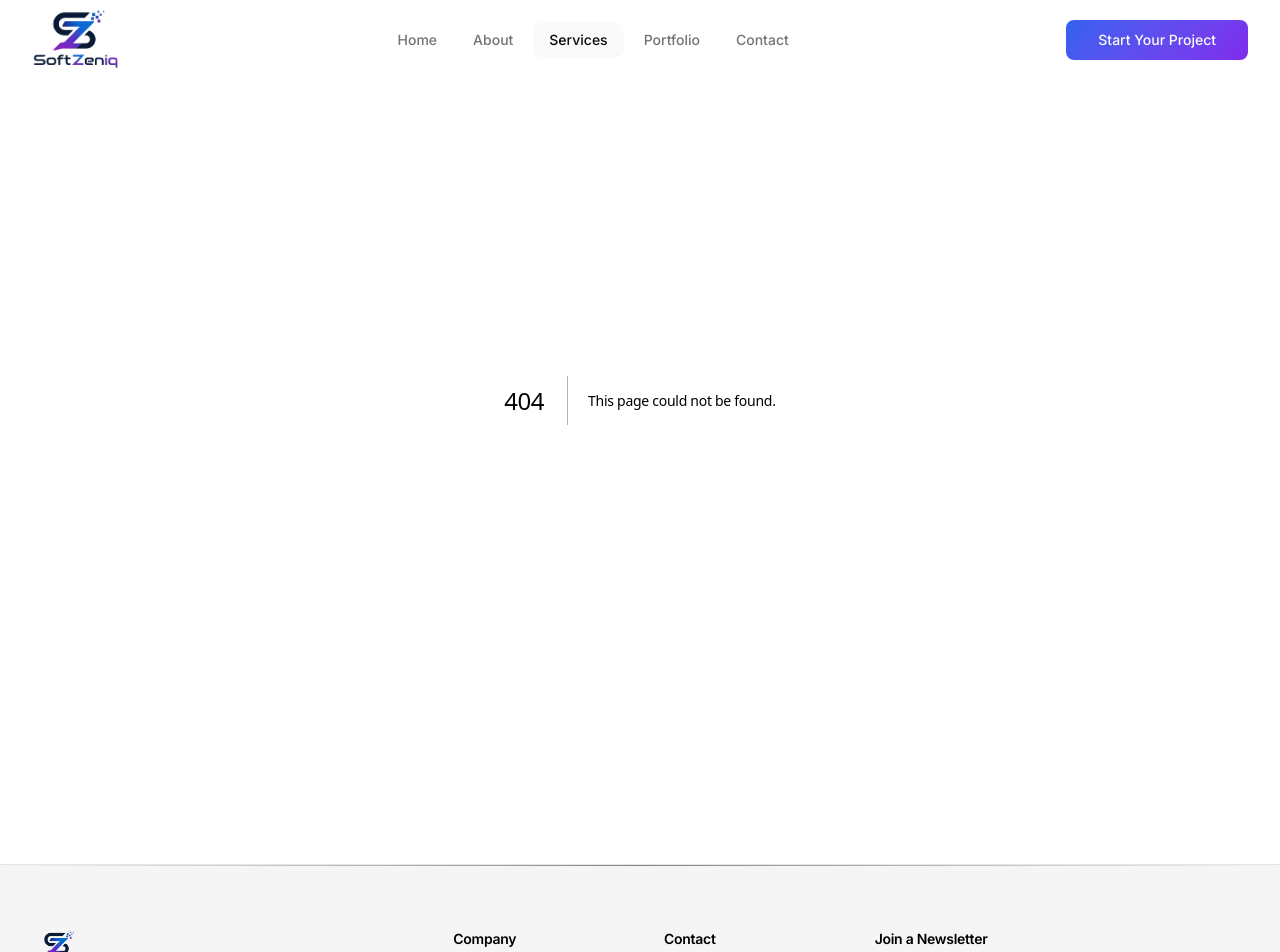
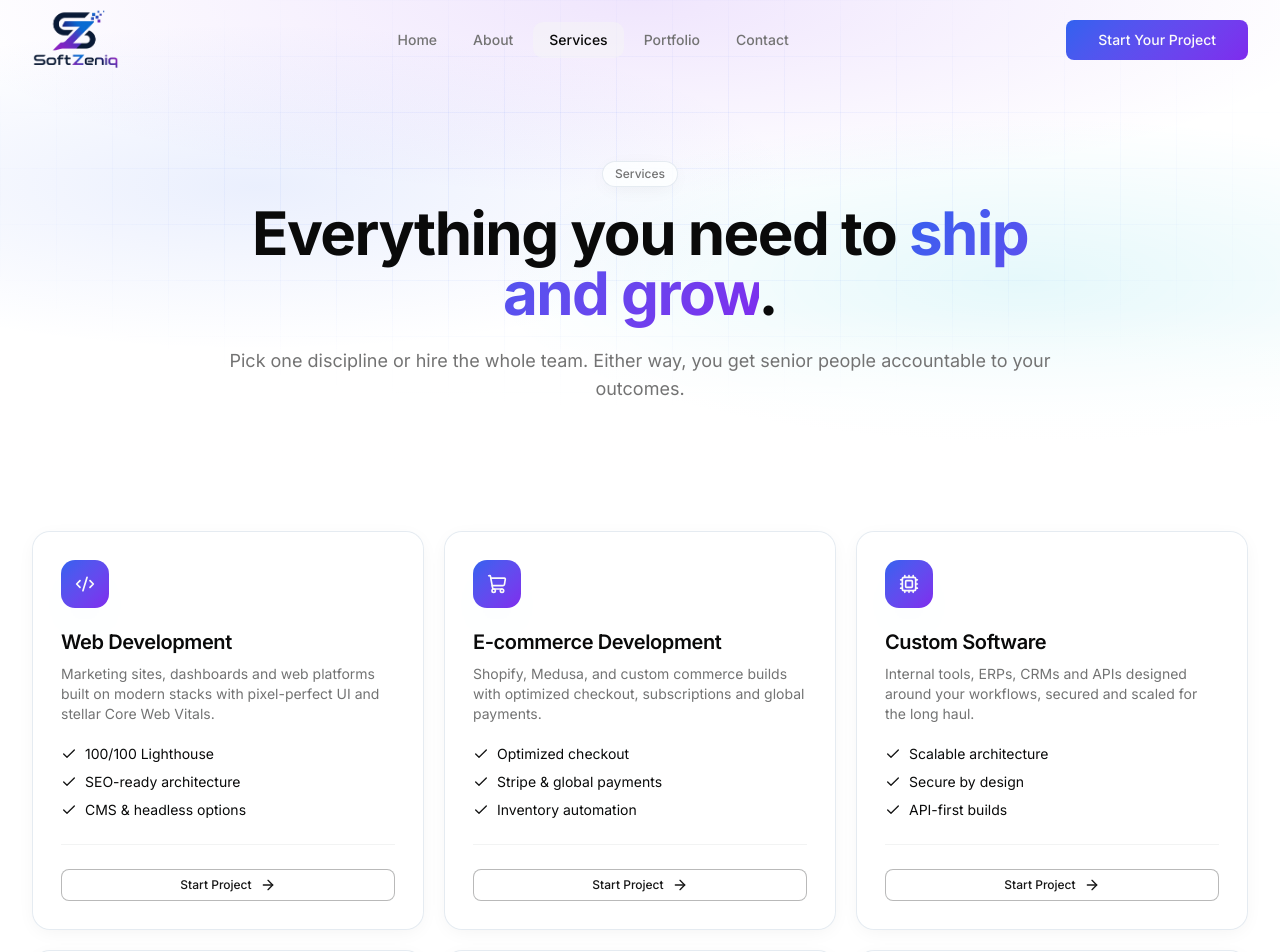
Before and after one commit to arsuhan677/Softzeniq, a Next.js app: page /services in a window 1280 px wide. Before the commit this address had no page. Shown: the top 952 px of the page. Built offline with nearby package versions, Linux system fonts and the light colour scheme.

Commit message:
service page done and home and about page hero section ui enhance

```diff
--- a/app/about/page.tsx
+++ b/app/about/page.tsx
@@ -5,7 +5,7 @@ import WhyUs from "@/components/about/WhyUs";
 
 export default function about() {
   return (
-    <div className="flex flex-col flex-1 w-full items-center justify-center mt-14 sm:mt-18">
+    <div className="flex flex-col flex-1 w-full items-center justify-center ">
       <AboutHero />
       <MissionVision />
       <NarrationStory />
--- a/app/page.tsx
+++ b/app/page.tsx
@@ -11,7 +11,7 @@ import WhyChosseUs from "@/components/home/WhyChooseUs";
 
 export default function Home() {
   return (
-    <div className="flex flex-col flex-1 items-center justify-center mt-14 sm:mt-18">
+    <div className="flex flex-col flex-1 items-center justify-center ">
       {/* <h1 className="text-3xl font-bold underline">Hello world!</h1> */}
       <HeroSection />
       <Stats />
--- /dev/null
+++ b/app/services/page.tsx
@@ -0,0 +1,9 @@
+import Services from "@/components/service/Service";
+
+export default function page() {
+  return (
+    <div>
+      <Services />
+    </div>
+  );
+}
--- a/components/home/CircuitBoard.tsx
+++ b/components/home/CircuitBoard.tsx
@@ -250,8 +250,11 @@ const CircuitBoard = ({ children }: { children: React.ReactNode }) => {
   }, [dimensions, mousePosition]);
 
   return (
-    <div className="relative w-full min-h-[500px] flex items-center justify-center flex-col overflow-hidden rounded-high ">
-      <canvas ref={canvasRef} className="absolute inset-0 w-full h-full z-10" />
+    <div className="relative w-full min-h-[600px]  flex items-center justify-center flex-col overflow-hidden rounded-high ">
+      <canvas
+        ref={canvasRef}
+        className="absolute inset-0 pt-16 w-full h-full z-10"
+      />
       <div
         className="absolute inset-0 relative-15"
         style={{ background: "var(--gradient-hero)" }}
--- a/components/home/HeroSection.tsx
+++ b/components/home/HeroSection.tsx
@@ -11,7 +11,7 @@ import { Button } from "../ui/button";
 export default function HeroSection() {
   return (
     <CircuitBoard>
-      <div className="max-w-7xl mx-auto px-5 sm:px-8 text-center relative z-20 ">
+      <div className="max-w-7xl mx-auto px-5 sm:px-8 pt-20 pb-10 text-center relative z-20 ">
         <motion.div
           initial={{ opacity: 0, y: 20 }}
           animate={{ opacity: 1, y: 0 }}
--- /dev/null
+++ b/components/service/Service.tsx
@@ -0,0 +1,189 @@
+import { Button } from "@/components/ui/button";
+import { services } from "@/data/Service";
+import { ArrowRight, Check } from "lucide-react";
+import Link from "next/link";
+import { GridBackdrop } from "../shared/GridBackDrop";
+import { Reveal } from "../shared/Revel";
+import { SectionHeading } from "../shared/SectionHeading";
+
+// export const Route = createFileRoute("/services")({
+//   head: () => ({
+//     meta: [
+//       { title: "Services — SoftZeniq" },
+//       {
+//         name: "description",
+//         content:
+//           "Web, e-commerce, custom software, mobile, UI/UX, SEO and ads — eight disciplines, one senior team. Explore SoftZeniq services.",
+//       },
+//       { property: "og:title", content: "Services — SoftZeniq" },
+//       {
+//         property: "og:description",
+//         content: "Web, software, mobile, design and growth — by a senior team.",
+//       },
+//       { property: "og:url", content: "/services" },
+//     ],
+//     links: [{ rel: "canonical", href: "/services" }],
+//   }),
+//   component: Services,
+// });
+
+const tiers = [
+  {
+    name: "Launch",
+    price: "$4.9k",
+    period: "/ project",
+    desc: "Marketing site or MVP in 2–3 weeks.",
+    features: ["Up to 6 pages", "Design + build", "SEO setup", "Analytics"],
+    cta: "Start small",
+  },
+  {
+    name: "Scale",
+    price: "$14k",
+    period: "/ month",
+    desc: "Embedded product team for growing companies.",
+    features: [
+      "Dedicated team",
+      "Weekly releases",
+      "Design + eng + growth",
+      "Priority Slack",
+    ],
+    highlight: true,
+    cta: "Most popular",
+  },
+  {
+    name: "Enterprise",
+    price: "Custom",
+    period: "",
+    desc: "Complex platforms with SLAs and dedicated infra.",
+    features: [
+      "SOC 2 ready",
+      "99.99% uptime",
+      "Dedicated PM",
+      "Quarterly roadmap",
+    ],
+    cta: "Let's talk",
+  },
+];
+
+export default function Services() {
+  return (
+    <>
+      <section className="relative pt-40 pb-16 overflow-hidden">
+        <GridBackdrop />
+        <div className="max-w-4xl mx-auto px-5 sm:px-8 text-center">
+          <Reveal>
+            <span className="inline-flex items-center gap-2 rounded-full glass px-3 py-1 text-xs font-medium text-muted-foreground mb-4">
+              Services
+            </span>
+            <h1 className="text-4xl sm:text-6xl font-bold tracking-tight">
+              Everything you need to{" "}
+              <span className="text-gradient">ship and grow</span>.
+            </h1>
+            <p className="mt-6 text-lg text-muted-foreground">
+              Pick one discipline or hire the whole team. Either way, you get
+              senior people accountable to your outcomes.
+            </p>
+          </Reveal>
+        </div>
+      </section>
+
+      <section className="py-16">
+        <div className="max-w-7xl mx-auto px-5 sm:px-8 grid md:grid-cols-2 lg:grid-cols-3 gap-5">
+          {services.map((s, i) => (
+            <Reveal key={s.slug} delay={i * 0.04}>
+              <div className="group relative h-full rounded-2xl glass p-7 hover:border-primary/40 transition-colors overflow-hidden flex flex-col">
+                <div className="absolute -top-24 -right-24 h-48 w-48 rounded-full bg-gradient-brand opacity-0 group-hover:opacity-20 blur-3xl transition-opacity" />
+                <div className="h-12 w-12 rounded-xl bg-gradient-brand grid place-items-center shadow-glow mb-5">
+                  <s.icon className="h-5 w-5 text-primary-foreground" />
+                </div>
+                <h3 className="text-xl font-semibold">{s.title}</h3>
+                <p className="mt-2 text-sm text-muted-foreground">
+                  {s.description}
+                </p>
+                <ul className="mt-5 space-y-2">
+                  {s.benefits.map((b) => (
+                    <li key={b} className="flex gap-2 text-sm">
+                      <Check className="h-4 w-4 text-primary shrink-0 mt-0.5" />
+                      <span>{b}</span>
+                    </li>
+                  ))}
+                </ul>
+                <div className="mt-6 pt-6 border-t border-border/50">
+                  <Button asChild variant="glass" size="sm" className="w-full">
+                    <Link href="/contact">
+                      Start Project <ArrowRight className="h-3.5 w-3.5" />
+                    </Link>
+                  </Button>
+                </div>
+              </div>
+            </Reveal>
+          ))}
+        </div>
+      </section>
+
+      {/* Pricing */}
+      <section className="py-24">
+        <div className="max-w-7xl mx-auto px-5 sm:px-8">
+          <SectionHeading
+            eyebrow="Engagements"
+            title={
+              <>
+                Simple, <span className="text-gradient">transparent</span>{" "}
+                pricing
+              </>
+            }
+            description="Three ways to work with us. No hidden fees, no long lock-ins."
+          />
+          <div className="mt-14 grid md:grid-cols-3 gap-5">
+            {tiers.map((t, i) => (
+              <Reveal key={t.name} delay={i * 0.05}>
+                <div
+                  className={`relative h-full rounded-2xl p-7 flex flex-col ${t.highlight ? "bg-gradient-brand shadow-glow text-primary-foreground" : "glass"}`}
+                >
+                  {t.highlight && (
+                    <span className="absolute -top-3 left-1/2 -translate-x-1/2 rounded-full bg-background px-3 py-1 text-xs font-medium text-foreground border border-border">
+                      Most popular
+                    </span>
+                  )}
+                  <h4 className="font-display font-semibold text-lg">
+                    {t.name}
+                  </h4>
+                  <div className="mt-3 flex items-baseline gap-1">
+                    <span className="text-4xl font-bold">{t.price}</span>
+                    <span
+                      className={`text-sm ${t.highlight ? "text-primary-foreground/80" : "text-muted-foreground"}`}
+                    >
+                      {t.period}
+                    </span>
+                  </div>
+                  <p
+                    className={`mt-2 text-sm ${t.highlight ? "text-primary-foreground/80" : "text-muted-foreground"}`}
+                  >
+                    {t.desc}
+                  </p>
+                  <ul className="mt-6 space-y-2 flex-1">
+                    {t.features.map((f) => (
+                      <li key={f} className="flex gap-2 text-sm">
+                        <Check
+                          className={`h-4 w-4 shrink-0 mt-0.5 ${t.highlight ? "text-primary-foreground" : "text-primary"}`}
+                        />
+                        <span>{f}</span>
+                      </li>
+                    ))}
+                  </ul>
+                  <Button
+                    asChild
+                    className={`mt-7 ${t.highlight ? "bg-background text-foreground hover:bg-background/90" : ""}`}
+                    variant={t.highlight ? "default" : "hero"}
+                  >
+                    <Link href="/contact">{t.cta}</Link>
+                  </Button>
+                </div>
+              </Reveal>
+            ))}
+          </div>
+        </div>
+      </section>
+    </>
+  );
+}
```
